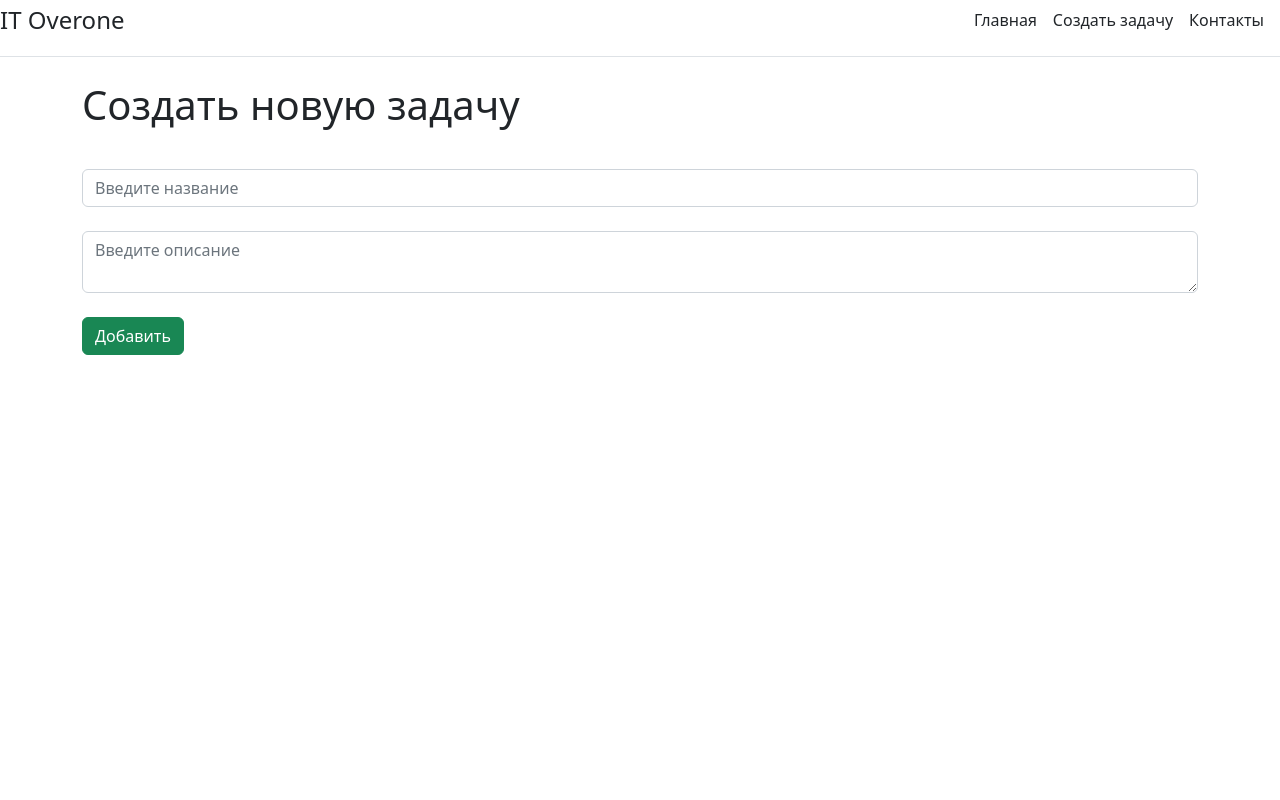
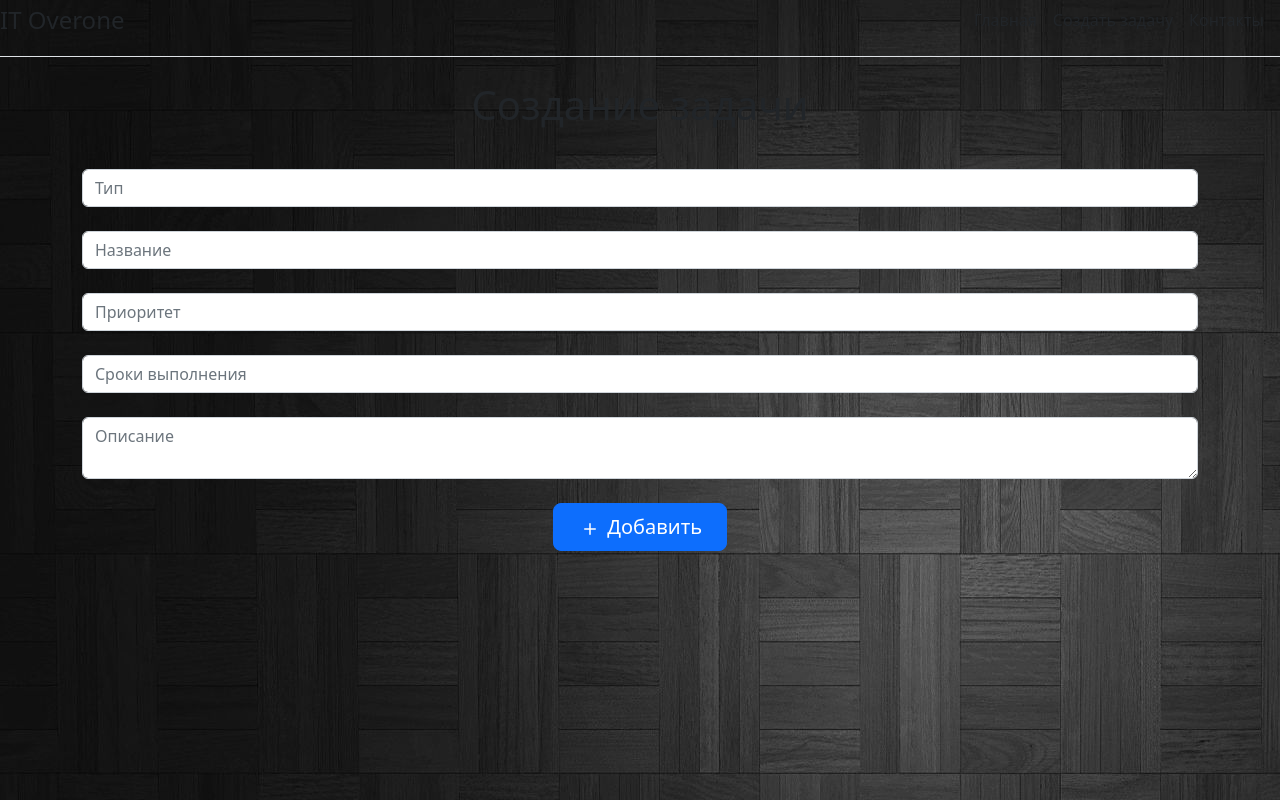
Before and after one commit to sunr4ze/Site-for-creating-tasks-on-Django, a Django app: page /task-creating/ in a window 1280 px wide. Run offline with Django 4.2, Linux system fonts and the light colour scheme.

Commit message:
Work with create page

```diff
--- a/site_/site_app/Templates/site_app/create.html
+++ b/site_/site_app/Templates/site_app/create.html
@@ -1,4 +1,5 @@
 {% extends 'site_app/base.html' %}
+{% load static%}
 
 {% block title %}
     {{ title }}
@@ -7,14 +8,37 @@
 {% block content %}
     <style>
         h1 {
+            display: flex;
+            justify-content: center;
             margin-bottom: 40px;
         }
+
+        body {
+            background: url({% static 'images/background-image.jpg' %});
+        }
+
+        .button1 {
+            display: flex;
+            justify-content: center;
+        }
+
     </style>
-    <h1>Создать новую задачу</h1>
+    <h1>Создание задачи</h1>
     <form method="post">
         {% csrf_token %}
-        <input type="text" placeholder="Введите название" class="form-control"><br>
-        <textarea type="text" placeholder="Введите описание" class="form-control"></textarea><br>
-        <button type="submit" class="btn btn-success">Добавить</button>
+        <input type="text" placeholder="Тип" class="form-control"><br>
+        <input type="text" placeholder="Название" class="form-control"><br>
+        <input type="text" placeholder="Приоритет" class="form-control"><br>
+        <input type="text" placeholder="Сроки выполнения" class="form-control"><br>
+        <textarea type="text" placeholder="Описание" class="form-control"></textarea><br>
+        <div class="button1">
+            <button type="submit" class="btn btn-primary btn-lg px-4 gap-3">
+                <svg xmlns="http://www.w3.org/2000/svg" width="24" height="24" fill="currentColor" class="bi bi-plus" viewBox="0 0 16 16">
+                <path d="M8 4a.5.5 0 0 1 .5.5v3h3a.5.5 0 0 1 0 1h-3v3a.5.5 0 0 1-1 0v-3h-3a.5.5 0 0 1 0-1h3v-3A.5.5 0 0 1 8 4z"></path>
+                </svg>
+                Добавить
+            </button>
+        </div>
+
     </form>
 {% endblock %}
```
Also changed, not shown: site_/static/images/background-image.jpg (added).
